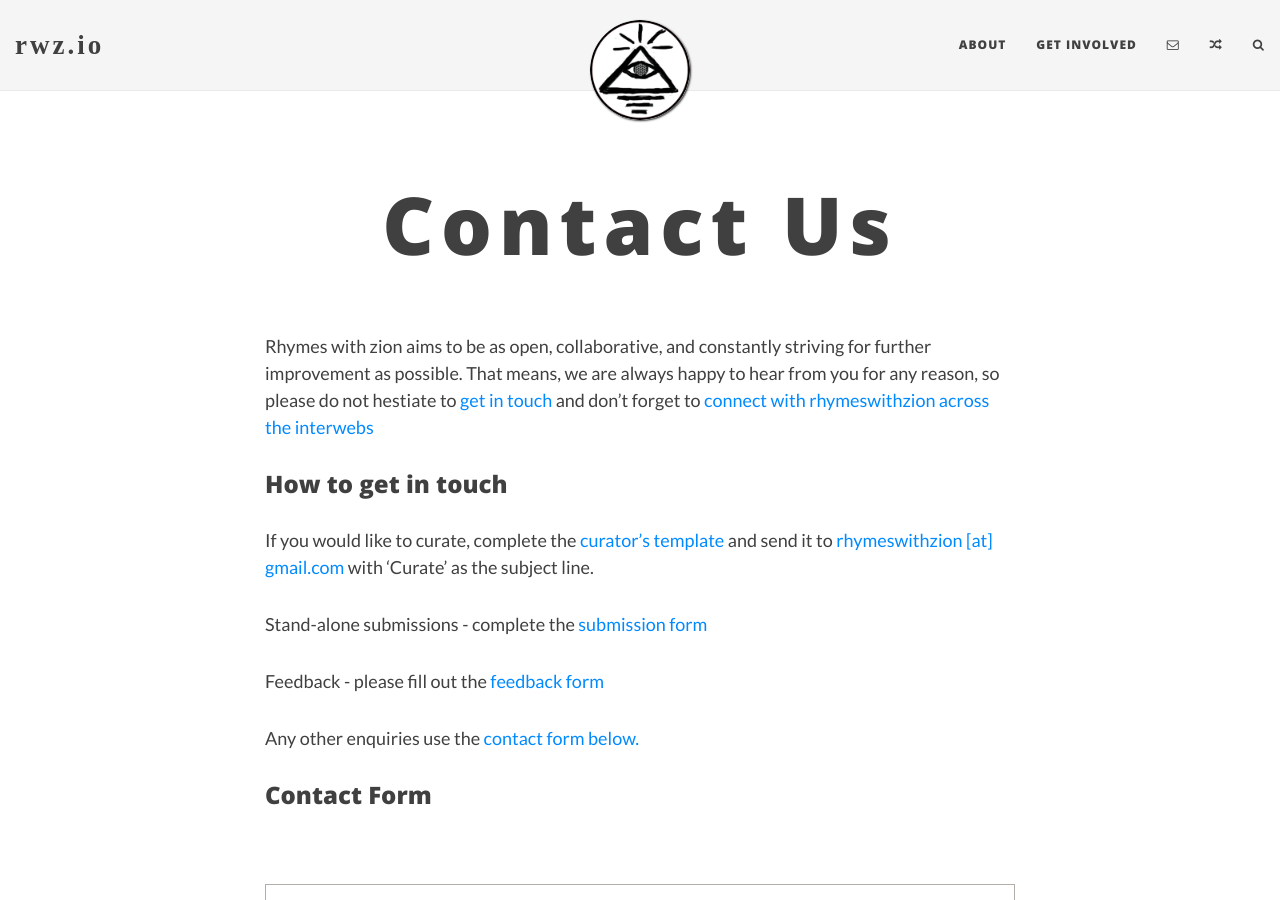
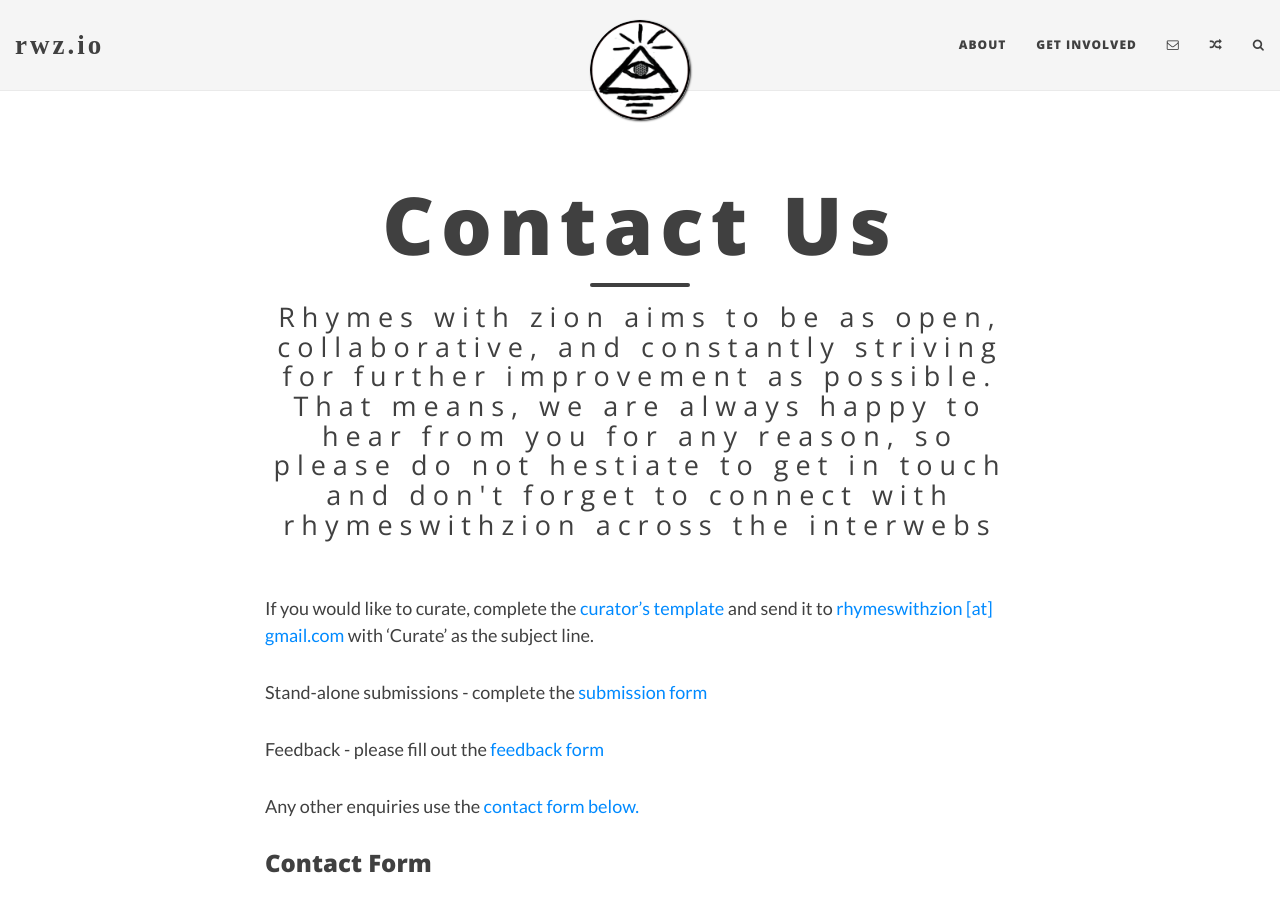
Before and after one commit to rhymeswithzion/rwz-test, a Jekyll site: the page built from contact.md, in a window 1280 px wide and 900 px high. Built offline with Jekyll 4.4.1, drawn with Linux system fonts in a browser that asks for light colours; some web fonts are replaced.

Commit message:
Update contact.md

```diff
--- a/contact.md
+++ b/contact.md
@@ -1,12 +1,9 @@
 ---
 title: Contact Us
-subtitle:
+subtitle: Rhymes with zion aims to be as open, collaborative, and constantly striving for further improvement as possible. That means, we are always happy to hear from you for any reason, so please do not hestiate to get in touch and don't forget to connect with rhymeswithzion across the interwebs
 css: "/css/contact.css"
 
 ---
-Rhymes with zion aims to be as open, collaborative, and constantly striving for further improvement as possible. That means, we are always happy to hear from you for any reason, so please do not hestiate to [get in touch](#how-to-get-in-touch) and don't forget to [connect with rhymeswithzion across the interwebs](#connect-across-the-web)
-
-### How to get in touch
 
 If you would like to curate, complete the <a href="https://docs.google.com/document/d/1u7PoI3MD21fb0GxSsZyfxVKJhmEE8eP3cbyBOWyufss" target="_blank">curator's template</a> and send it to <a href="mailto:rhymeswithzion@gmail.com" target="_blank">rhymeswithzion [at] gmail.com</a> with 'Curate' as the subject line.
 
@@ -17,10 +14,8 @@ Feedback - please fill out the <a href="https://rwz.io/feedback">feedback form</
 Any other enquiries use the [contact form below.](#contact-form)
 
 ### Contact Form
-
 <form id="form" class="topBefore" action="https://formspree.io/rhymeswithzion@gmail.com"
       method="POST">
-	<br>
 		  <input id="name" type="text" placeholder="NAME" name="name">
 	<br>
 	<input id="email" type="text" placeholder="E-MAIL" name="email">
@@ -33,14 +28,14 @@ Any other enquiries use the [contact form below.](#contact-form)
 
 ### Connect across the web
 
-*  <a class="fa fa-facebook" href="https://facebook.com/rhymeswithzion" target="_blank">Facebook</a>
+*  <a class="fa fa-facebook" href="https://facebook.com/rhymeswithzion" target="_blank">  Facebook</a>
 
-*  <a class="fa fa-github" href="https://github.com/rhymeswithzion" target="_blank">Github</a>
+*  <a class="fa fa-github" href="https://github.com/rhymeswithzion" target="_blank">  Github</a>
 
-*  <a class="fa fa-instagram" href="https://instagram.com/rhymeswithzion" target="_blank">Instagram</a>
+*  <a class="fa fa-instagram" href="https://instagram.com/rhymeswithzion" target="_blank">  Instagram</a>
 
-*  <a class="fa fa-soundcloud" href="https://soundcloud.com/rhymeswithzion" target="_blank">Soundcloud</a>
+*  <a class="fa fa-soundcloud" href="https://soundcloud.com/rhymeswithzion" target="_blank">  Soundcloud</a>
 
-*  <a class="fa fa-twitter" href="https://twitter.com/rhymeswithzion" target="_blank">Twitter</a>
+*  <a class="fa fa-twitter" href="https://twitter.com/rhymeswithzion" target="_blank">  Twitter</a>
 
-*  <a class="fa fa-youtube" href="https://www.youtube.com/channel/UCdh4VkJeIQRJulkKqEFQwsA" target="_blank">Youtube</a>
+*  <a class="fa fa-youtube" href="https://www.youtube.com/channel/UCdh4VkJeIQRJulkKqEFQwsA" target="_blank">  Youtube</a>
```
